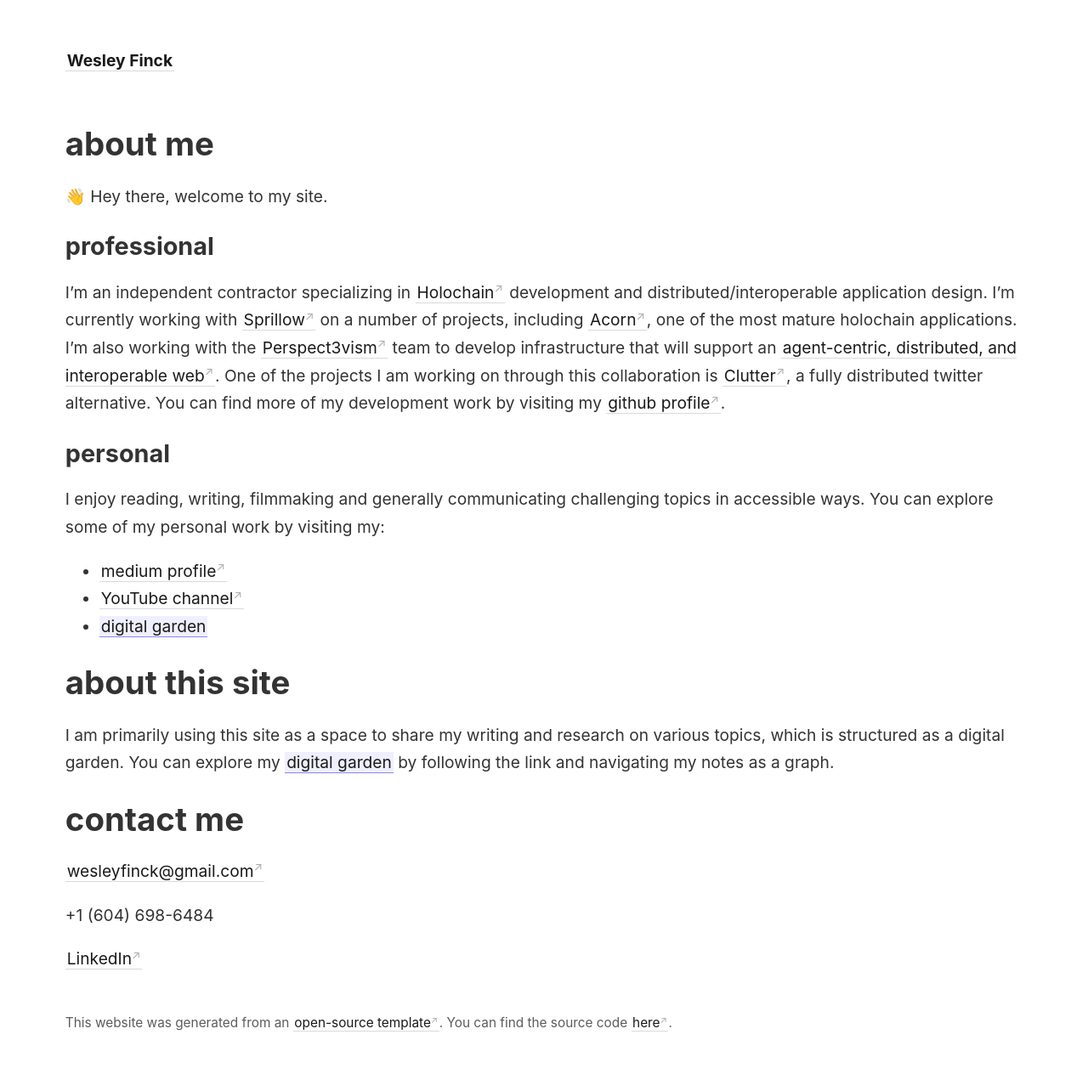
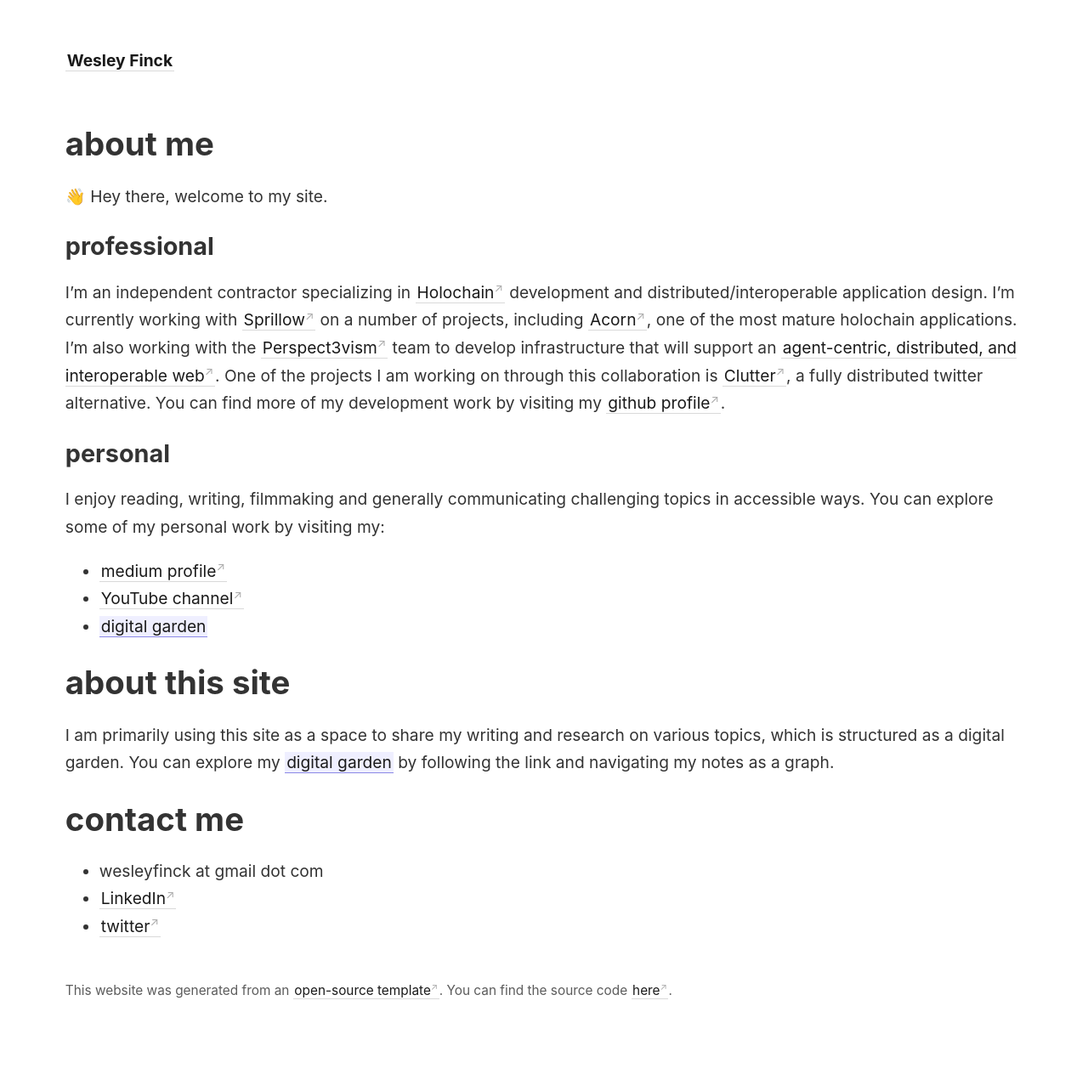
Before and after one commit to weswalla/digital-garden, a Jekyll site: the page built from _pages/index.md, in a window 1280 px wide. Shown: the whole page at 85% size. Built offline with Jekyll 4.4.1, drawn with Linux system fonts in a browser that asks for light colours; after the commit the page ends 1246 px from its top, so only the background shows below that.

Commit message:
updated contact info

```diff
--- a/_pages/index.md
+++ b/_pages/index.md
@@ -21,8 +21,6 @@ I enjoy reading, writing, filmmaking and generally communicating challenging top
 I am primarily using this site as a space to share my writing and research on various topics, which is structured as a digital garden. You can explore my [[digital garden]] by following the link and navigating my notes as a graph.
 
 # contact me
-[wesleyfinck@gmail.com](mailto:wesleyfinck@gmail.com)
-
-+1 (604) 698-6484
-
-[LinkedIn](https://www.linkedin.com/in/wesleyfinck/)
+- wesleyfinck at gmail dot com
+- [LinkedIn](https://www.linkedin.com/in/wesleyfinck/)
+- [twitter](https://twitter.com/wesleyfinck)
```
